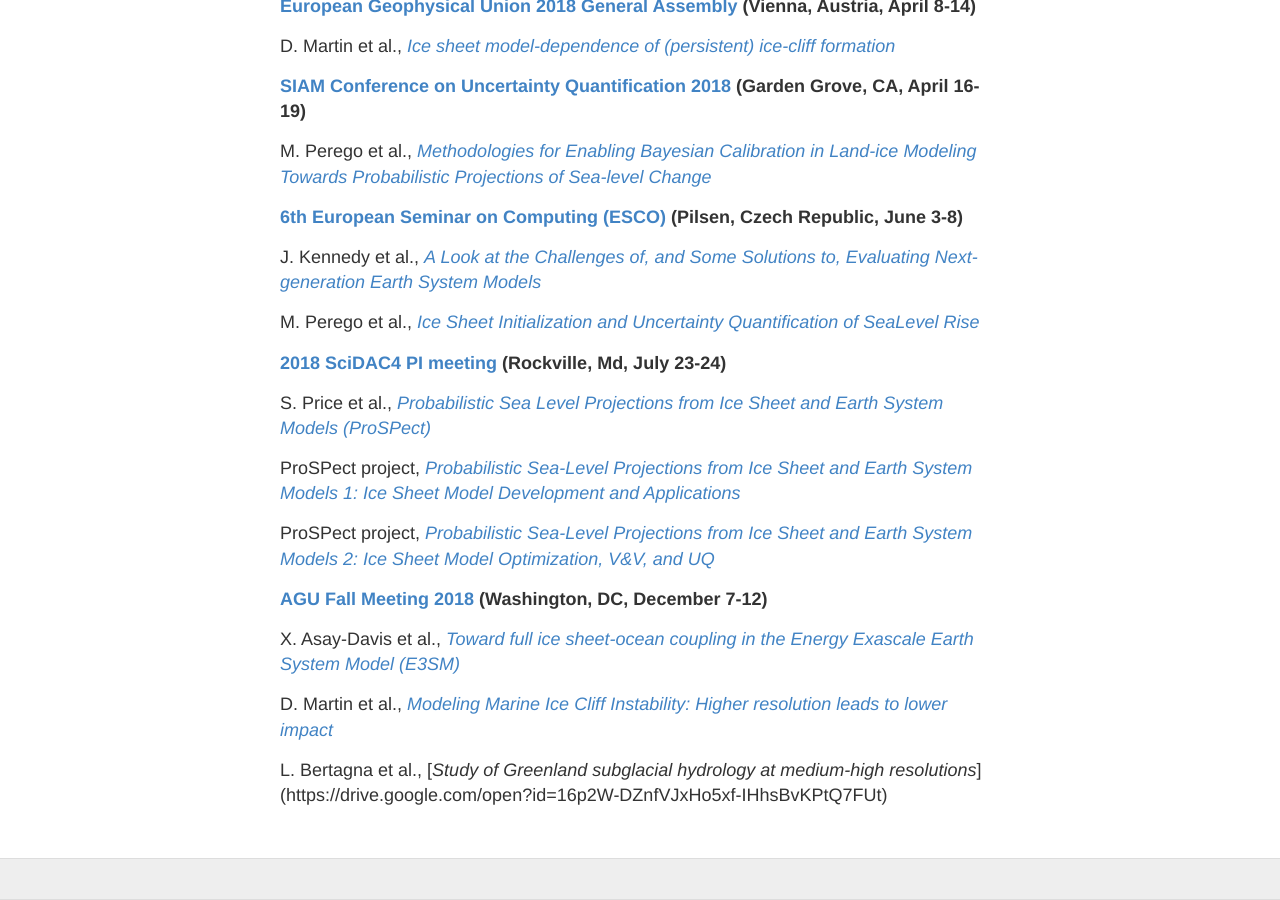
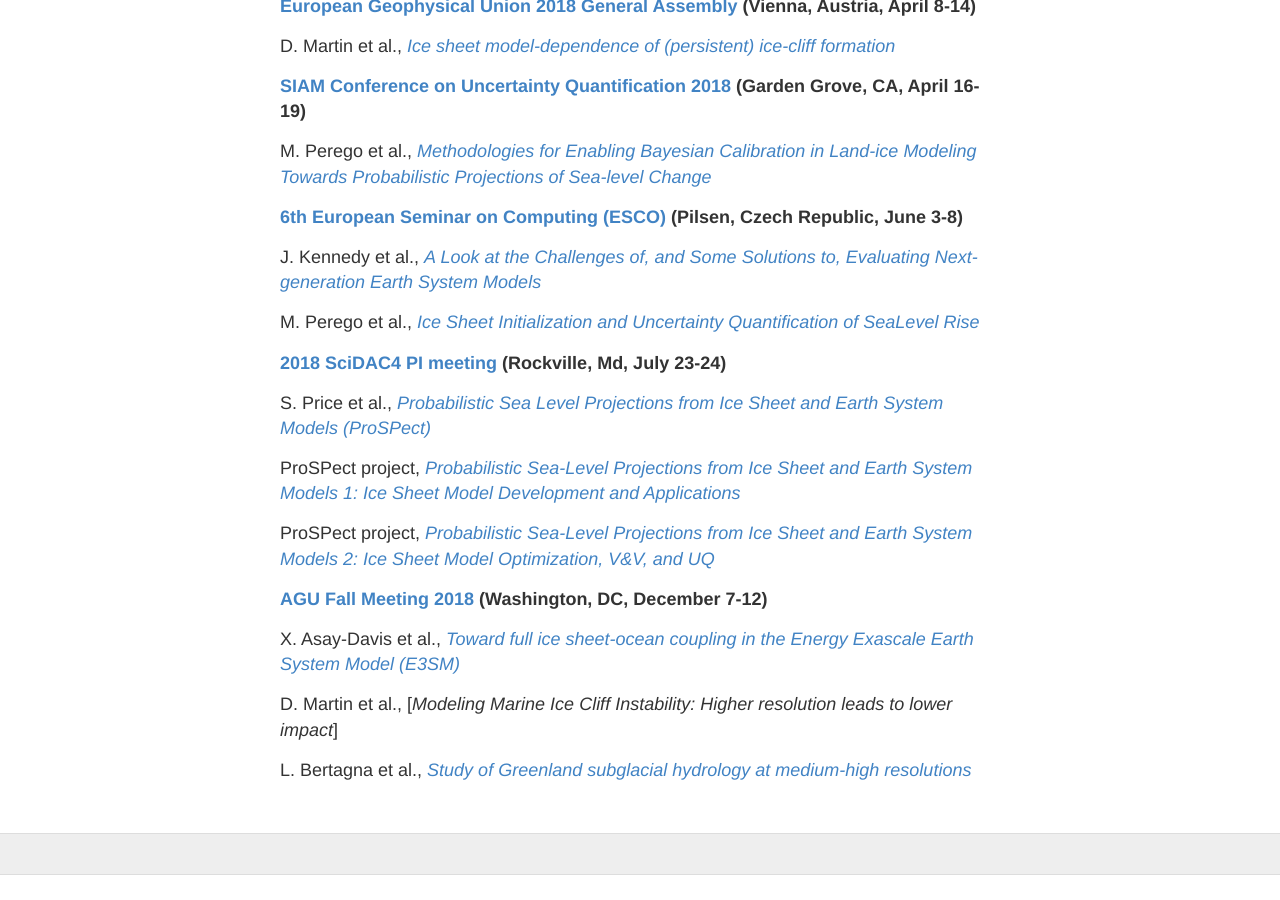
Before and after one commit to SLE-E3SM/SLE-E3SM.github.io, a Jekyll site: the page built from presentations.md, in a window 1280 px wide and 900 px high, scrolled down 1282 px. Built offline with Jekyll 4.4.1, drawn with Linux system fonts in a browser that asks for light colours; after the commit the page ends 2157 px from its top, so only the background shows below that; part of the change alters nothing that is shown.

Commit message:
Update presentations.md

```diff
--- a/presentations.md
+++ b/presentations.md
@@ -69,7 +69,6 @@ ProSPect project, [*Probabilistic Sea-Level Projections from Ice Sheet and Earth
 
 X. Asay-Davis et al., [*Toward full ice sheet-ocean coupling in the Energy Exascale Earth System Model (E3SM)*](https://drive.google.com/open?id=1Rhlyx1U4wxmgrEW0-Cby6Teveq-hB0xU)
 
-D. Martin et al., [*Modeling Marine Ice Cliff Instability: Higher resolution leads to lower impact*](https://drive.google.com/open?id=1u_L3iMcyGMcFo1tk71f9PKef3dD4Vygz)
+D. Martin et al., [*Modeling Marine Ice Cliff Instability: Higher resolution leads to lower impact*]
 
-L. Bertagna et al., [*Study of Greenland subglacial hydrology at medium-high resolutions*]
-(https://drive.google.com/open?id=16p2W-DZnfVJxHo5xf-IHhsBvKPtQ7FUt)
+L. Bertagna et al., [*Study of Greenland subglacial hydrology at medium-high resolutions*](https://drive.google.com/open?id=16p2W-DZnfVJxHo5xf-IHhsBvKPtQ7FUt)
```
